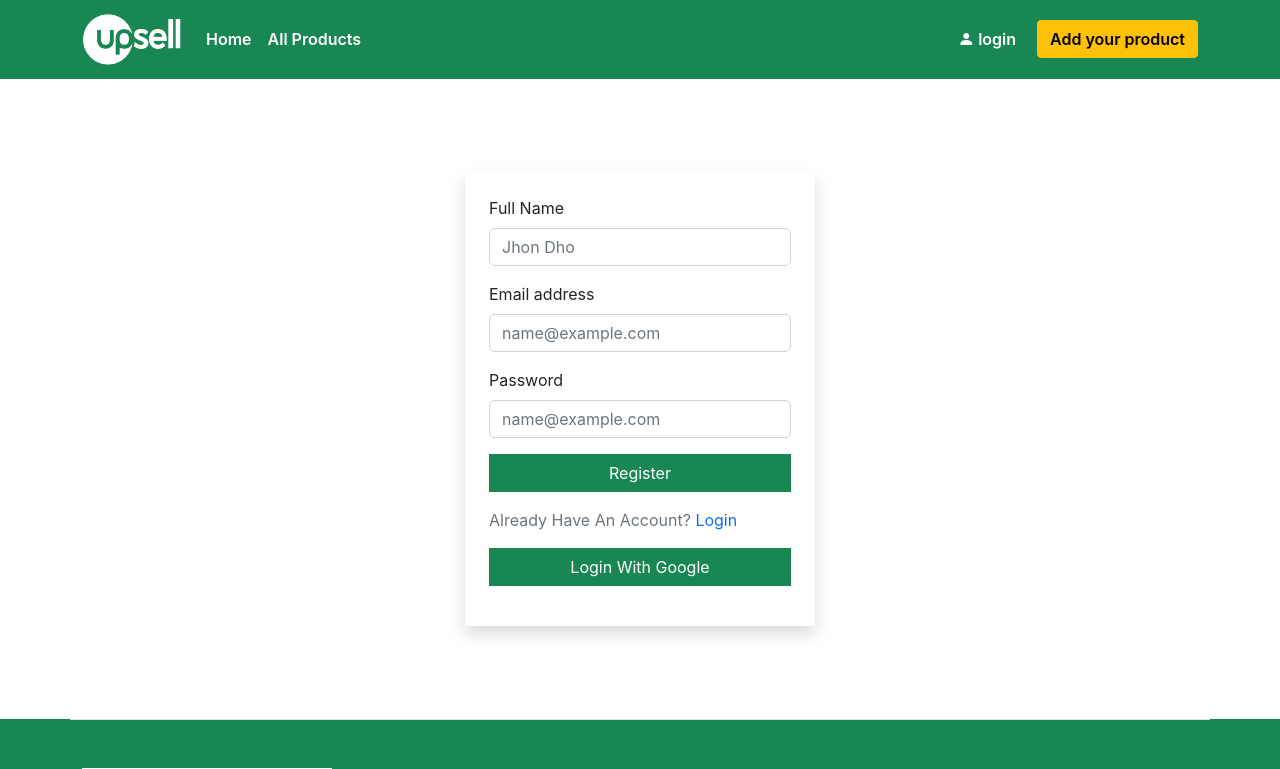
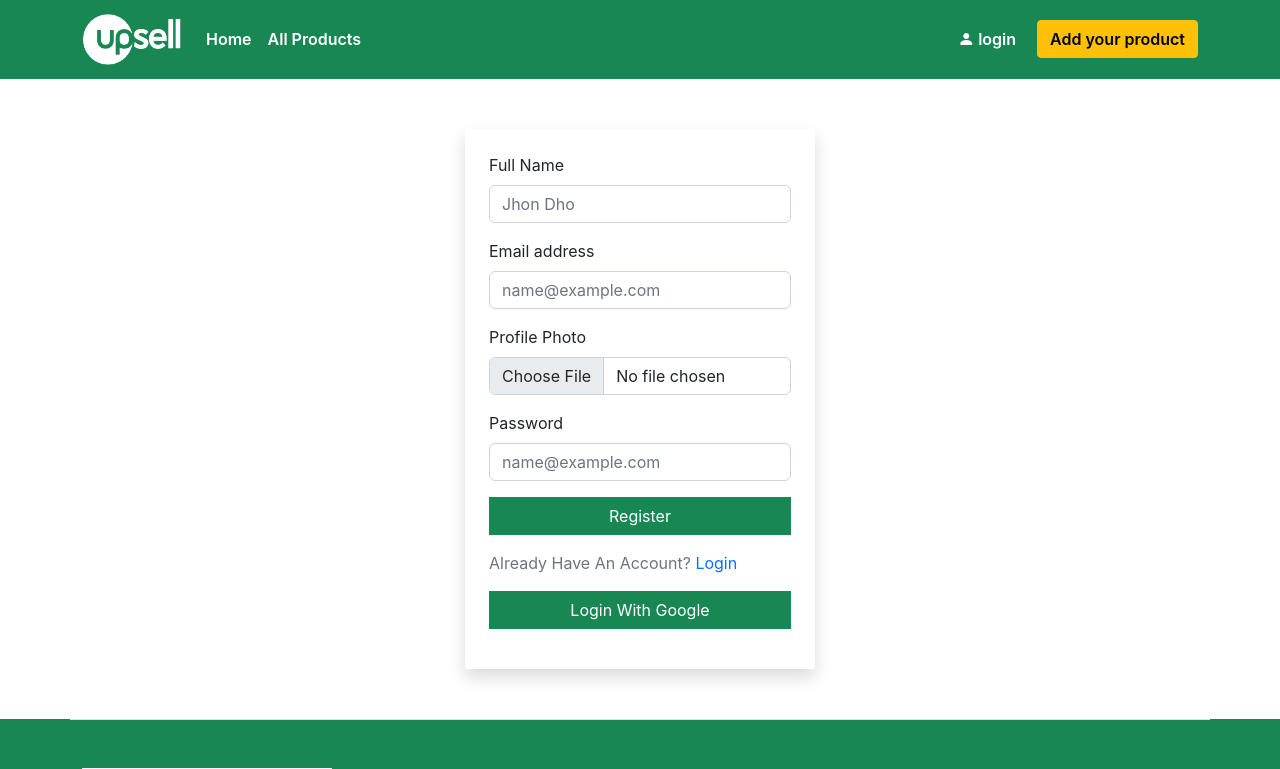
Before and after one commit to devshowmik/Upsell, a React (Create React App) app: page /register in a window 1280 px wide. Shown: the top 769 px of the page. Built offline with nearby package versions, Linux system fonts and the light colour scheme; no server answers.

Commit message:
setup authprovider

```diff
--- a/src/App.css
+++ b/src/App.css
@@ -47,7 +47,7 @@ img.logo {
     }
 }
 
-.login form {
+.login .form-wrap {
     width: 100%;
     max-width: 350px;
 }
--- /dev/null
+++ b/src/Context/AuthContext/AuthContext.js
@@ -0,0 +1,48 @@
+import React, { createContext, useEffect, useState } from 'react';
+import { createUserWithEmailAndPassword, getAuth, onAuthStateChanged, signInWithEmailAndPassword, signOut } from 'firebase/auth';
+import { app } from '../../Functions/FirebaseConfig';
+export const AuthProvider = createContext();
+const AuthContext = ({ children }) => {
+    const Auth = getAuth(app);
+    // set user on state
+    const [loginUser, setLoginUser] = useState(null);
+    // set loading
+    const [loading, setLoading] = useState(true);
+    //email register
+    const emailRegister = (email, password) => {
+        setLoading(true);
+        return createUserWithEmailAndPassword(Auth, email, password);
+    }
+    // email login
+    const emailLogin = (email, password) => {
+        setLoading(true);
+        return signInWithEmailAndPassword(Auth, email, password);
+    }
+    // stay login
+
+    useEffect(() => {
+        const unsubscribe = onAuthStateChanged(Auth, currentUser => {
+            return () => {
+                setLoginUser(currentUser);
+                unsubscribe();
+                setLoading(false);
+            }
+        })
+    }, [Auth])
+    const handleLogOut = (event) => {
+        setLoading(true);
+        event.preventDefault();
+        signOut(Auth)
+            .then(() => { })
+            .catch(() => { })
+    }
+
+    const authData = { emailRegister, emailLogin, handleLogOut, loginUser, loading };
+    return (
+        <AuthProvider.Provider value={authData}>
+            {children}
+        </AuthProvider.Provider>
+    );
+};
+
+export default AuthContext;
--- /dev/null
+++ b/src/Functions/FirebaseConfig.js
@@ -0,0 +1,17 @@
+// Import the functions you need from the SDKs you need
+import { initializeApp } from "firebase/app";
+// TODO: process.env.REACT_APP_image_api_key,
+// https://firebase.google.com/docs/web/setup#available-libraries
+
+// Your web app's Firebase configuration
+const firebaseConfig = {
+    apiKey: process.env.REACT_APP_apiKey,
+    authDomain: process.env.REACT_APP_authDomain,
+    projectId: process.env.REACT_APP_projectId,
+    storageBucket: process.env.REACT_APP_storageBucket,
+    messagingSenderId: process.env.REACT_APP_messagingSenderId,
+    appId: process.env.REACT_APP_appId,
+};
+
+// Initialize Firebase
+export const app = initializeApp(firebaseConfig);
--- a/src/Pages/Register/Register.js
+++ b/src/Pages/Register/Register.js
@@ -1,30 +1,58 @@
 import React from 'react';
+import { useForm } from 'react-hook-form';
 import { Link } from 'react-router-dom';
 
 const Register = () => {
+    const imageApiKey = process.env.REACT_APP_image_api_key;
+    const { register, handleSubmit, watch, formState: { errors } } = useForm();
+    // handle register
+    const handleEmailRegister = data => {
+        //handle upload profile picture
+        const registerFormData = new FormData();
+        registerFormData.append('photo', data.photo[0]);
+        fetch(`https://api.imgbb.com/1/upload?key=${imageApiKey}`, {
+            method: 'POST',
+            body: registerFormData
+        })
+            .then(res => res.json())
+            .then(imageUrl => {
+                console.log(imageUrl)
+            })
+    }
     return (
         <div className='login d-flex align-items-center justify-content-center'>
-            <form className='p-4 shadow mx-auto'>
-                <div class="mb-3">
-                    <label for="loginName" class="form-label">Full Name</label>
-                    <input type="text" class="form-control" id="loginName" placeholder="Jhon Dho" />
-                </div>
-                <div class="mb-3">
-                    <label for="loginEmail" class="form-label">Email address</label>
-                    <input type="email" class="form-control" id="loginEmail" placeholder="name@example.com" />
-                </div>
-                <div class="mb-3">
-                    <label for="loginPassword" class="form-label">Password</label>
-                    <input type="email" class="form-control" id="loginPassword" placeholder="name@example.com" />
-                </div>
-                <div class="mb-3">
-                    <input className='btn btn-success form-control rounded-0' type="submit" value="Register" />
-                </div>
-                <div class="mb-3">
+            <div className="form-wrap p-4 shadow mx-auto">
+                <form onSubmit={handleSubmit(handleEmailRegister)}>
+                    <div className="mb-3">
+                        <label htmlFor="loginName" className="form-label">Full Name <span className=' text-danger'>{errors?.name?.message}</span></label>
+                        <input {...register('name', { required: 'required' })} type="text" className="form-control" id="loginName" placeholder="Jhon Dho" />
+                    </div>
+                    <div className="mb-3">
+                        <label htmlFor="loginEmail" className="form-label">Email address <span className=' text-danger'>{errors?.email?.message}</span></label>
+                        <input {...register('email', { required: 'required' })} type="email" className="form-control" id="loginEmail" placeholder="name@example.com" />
+                    </div>
+                    <div className="mb-3">
+                        <label htmlFor="photo" className="form-label">Profile Photo <span className=' text-danger'>{errors?.email?.message}</span></label>
+                        <input {...register('photo', { required: 'required' })} type="file" className="form-control" id="photo" placeholder="name@example.com" />
+                    </div>
+                    <div className="mb-3">
+                        <label htmlFor="loginPassword" className="form-label">Password{watch().password}</label>
+                        <input {...register('password', { required: 'required', pattern: '([0-9]+(:[0-9]+)+).*([A-Za-z0-9]+( [A-Za-z0-9]+)+)' })} type="password" className="form-control" id="loginPassword" placeholder="name@example.com" />
+                        {
+                            errors.password
+                            &&
+                            <p className=' text-danger'>{errors?.password?.message}</p>
+                        }
+                    </div>
+                    <div className="mb-3">
+                        <input className='btn btn-success form-control rounded-0' type="submit" value="Register" />
+                    </div>
+                </form>
+                <div className="mb-3">
                     <p className=' text-muted text-capitalize'>Already Have an Account? <Link to='/login' className=' text-decoration-none' >login</Link> </p>
                     <input className='btn btn-success form-control rounded-0 text-capitalize' type="submit" value="Login with google" />
                 </div>
-            </form>
+            </div>
         </div>
     );
 };
--- a/src/index.js
+++ b/src/index.js
@@ -4,13 +4,16 @@ import './index.css';
 import App from './App';
 import reportWebVitals from './reportWebVitals';
 import { QueryClient, QueryClientProvider } from '@tanstack/react-query';
+import AuthContext from './Context/AuthContext/AuthContext';
 const queryClient = new QueryClient();
 const root = ReactDOM.createRoot(document.getElementById('root'));
 root.render(
   <QueryClientProvider client={queryClient}>
-    <React.StrictMode>
-      <App />
-    </React.StrictMode>
+    <AuthContext>
+      <React.StrictMode>
+        <App />
+      </React.StrictMode>
+    </AuthContext>
   </QueryClientProvider>
 
 );
```
